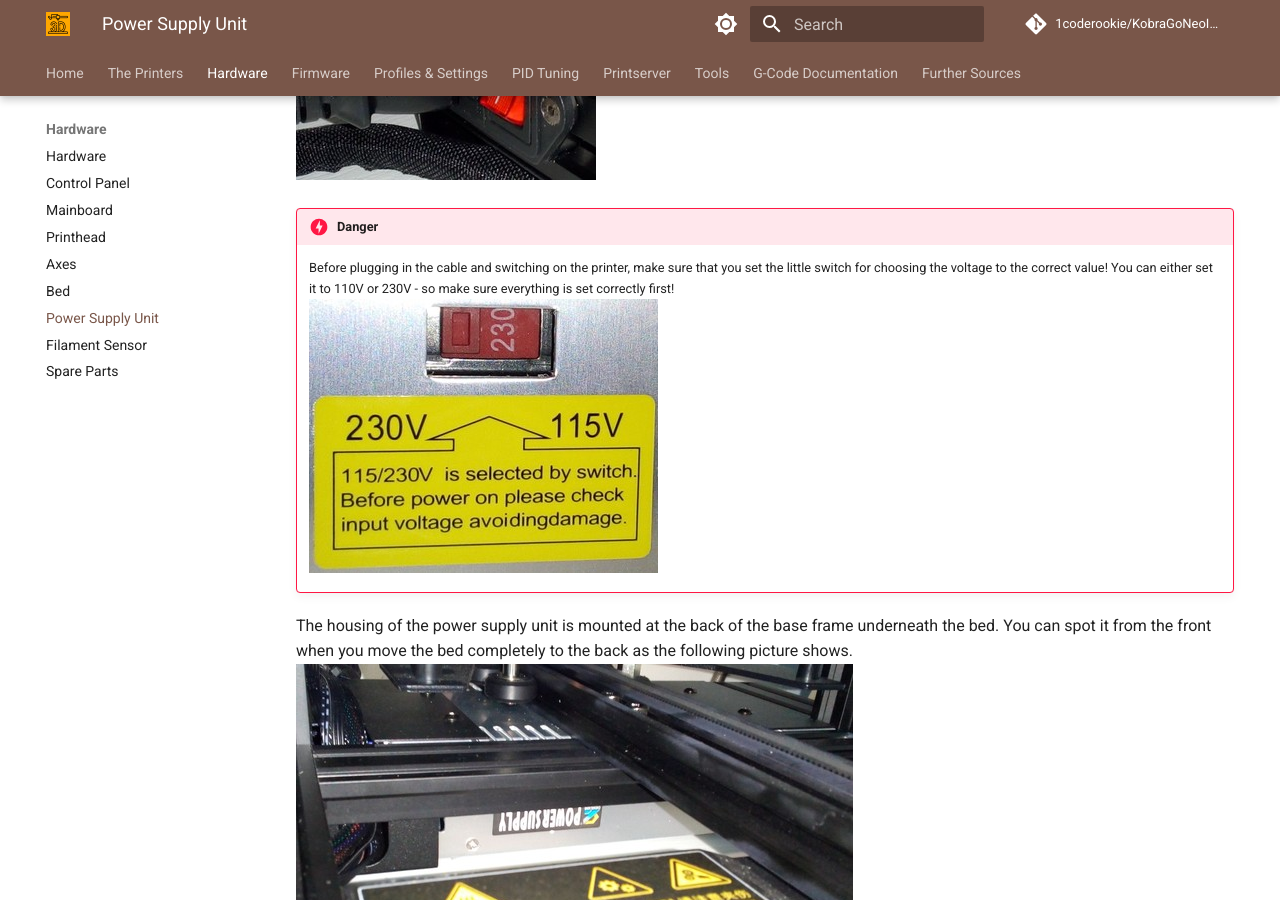
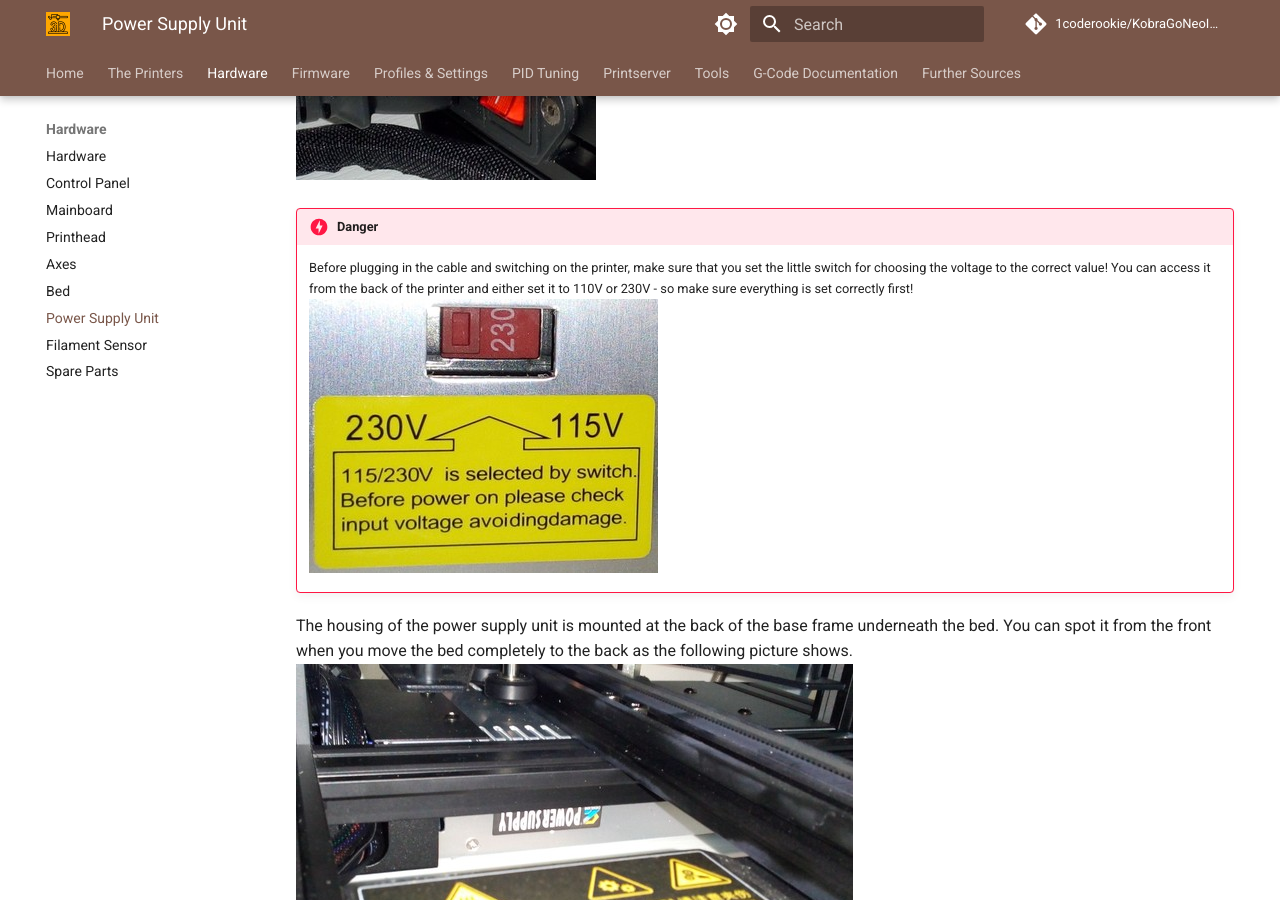
Before and after one commit to 1coderookie/KobraGoNeoInsights, an MkDocs documentation site: the page built from docs/hardware/powersupply.md, in a window 1280 px wide and 900 px high, scrolled down 691 px. Built offline with MkDocs 1.6.1 and Material for MkDocs 9.7.7, drawn with Linux system fonts in a browser that asks for light colours; comment, search, counter and statistics services are not loaded.

Commit message:
Update powersupply.md

```diff
--- a/docs/hardware/powersupply.md
+++ b/docs/hardware/powersupply.md
@@ -9,7 +9,7 @@
 
 !!! danger
 
-    Before plugging in the cable and switching on the printer, make sure that you set the little switch for choosing the voltage to the correct value! You can either set it to 110V or 230V - so make sure everything is set correctly first! <br> ![Voltage switch](../assets/images/powersupply_voltage-switch_web.jpg)
+    Before plugging in the cable and switching on the printer, make sure that you set the little switch for choosing the voltage to the correct value! You can access it from the back of the printer and either set it to 110V or 230V - so make sure everything is set correctly first! <br> ![Voltage switch](../assets/images/powersupply_voltage-switch_web.jpg)
 
 
 The housing of the power supply unit is mounted at the back of the base frame underneath the bed. You can spot it from the front when you move the bed completely to the back as the following picture shows.
```
